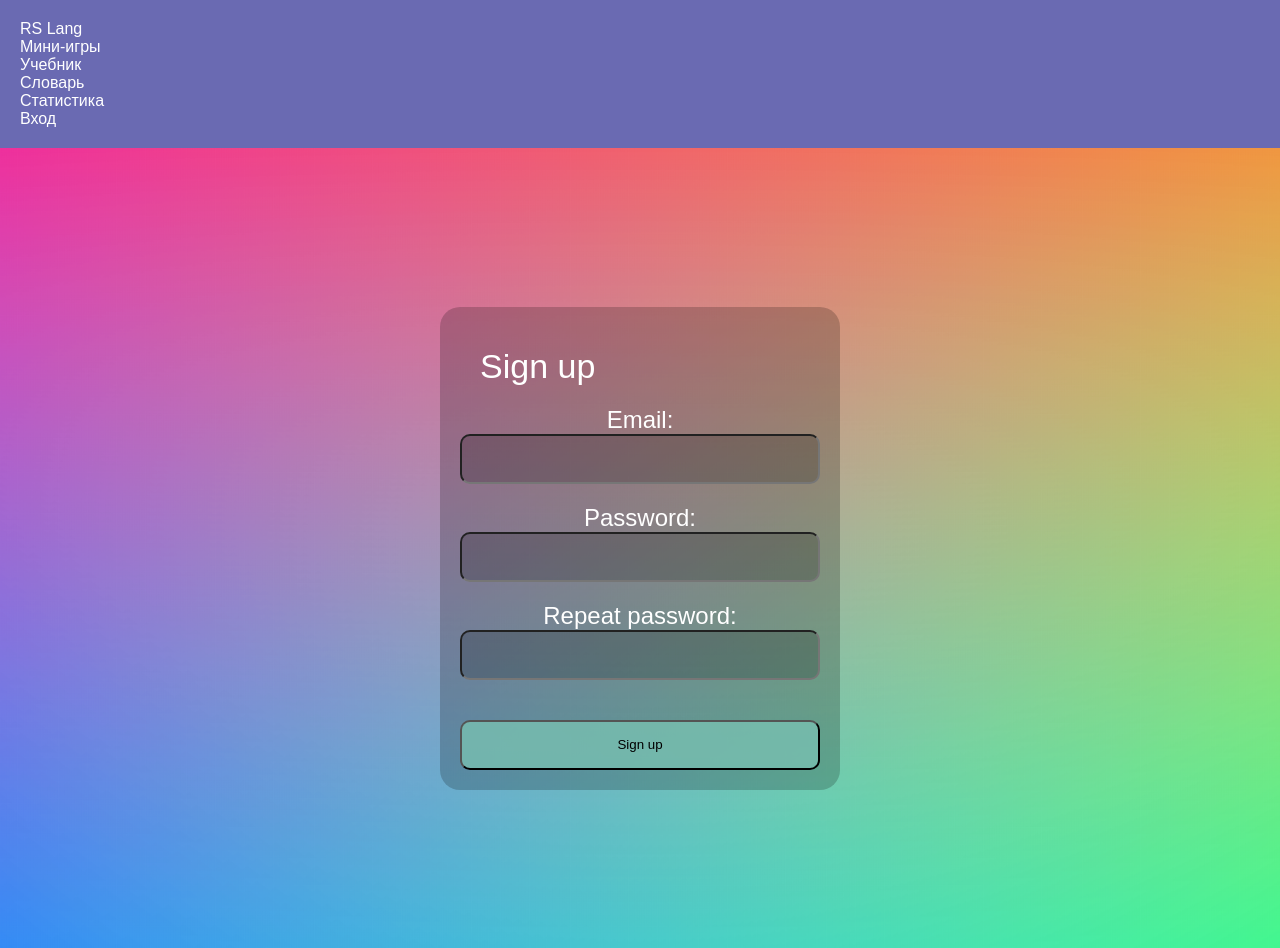
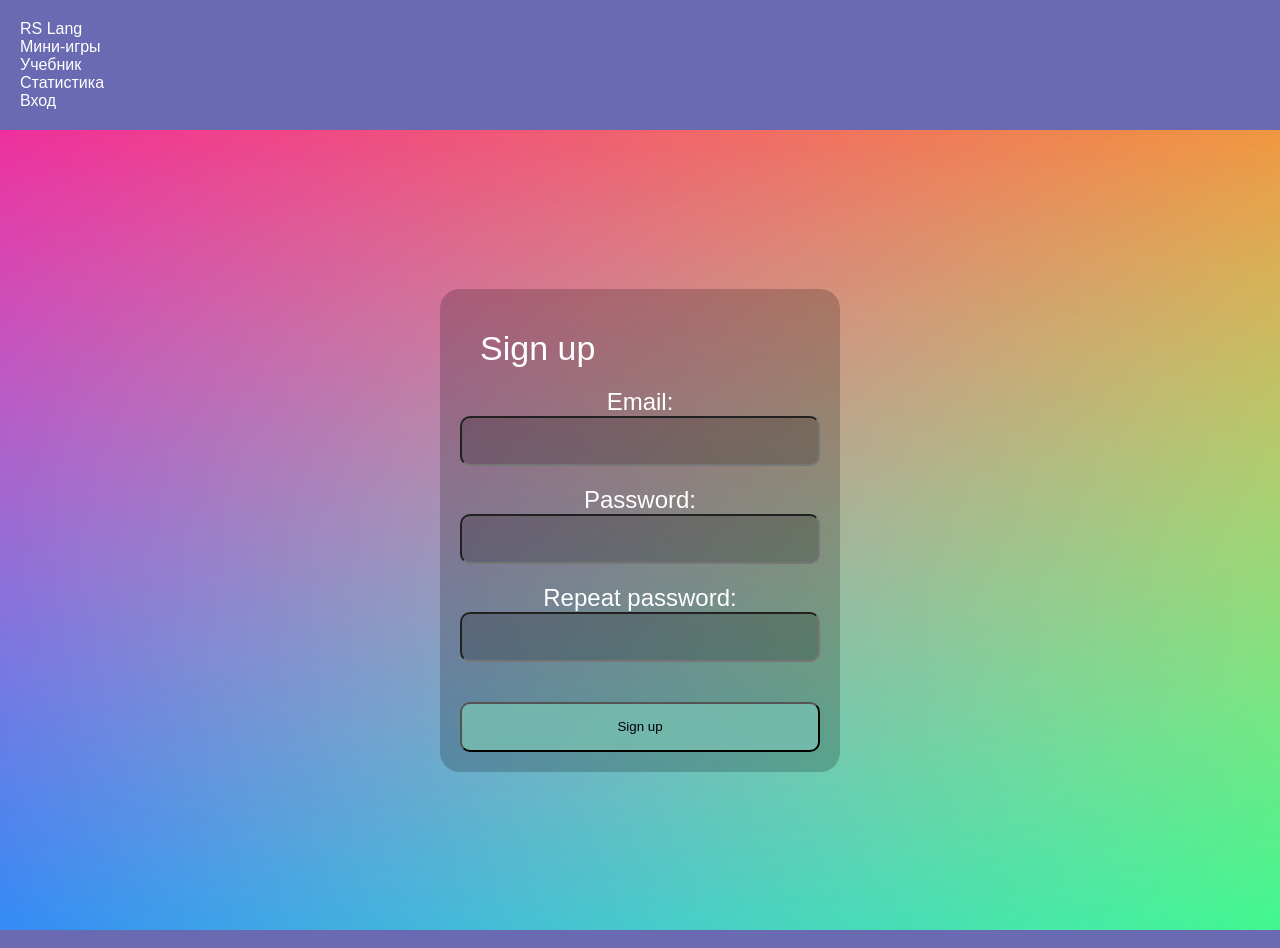
Before and after one commit to klimentsii/rs-lang, an Angular app in the folder rslang/: page /register in a window 1280 px wide. Built offline with nearby package versions, Linux system fonts and the light colour scheme.

Commit message:
feat: remove dictionary link from header

```diff
--- a/rslang/src/app/app.module.ts
+++ b/rslang/src/app/app.module.ts
@@ -15,7 +15,6 @@
 import { GameAudioCallComponent } from "./pages/mini-games/game-audio-call/game-audio-call.component";
 import { AuthComponent } from "./pages/auth/auth.component";
 import { RegisterComponent } from "./pages/register/register.component";
-import { DictionaryComponent } from "./pages/dictionary/dictionary.component";
 
 const appRoutes: Routes = [
   { path: "", component: MainPageComponent },
@@ -26,7 +25,6 @@
   { path: "games/audio-call", component: GameAudioCallComponent },
   { path: "auth", component: AuthComponent },
   { path: "register", component: RegisterComponent },
-  { path: "dictionary", component: DictionaryComponent },
   { path: "**", component: MainPageComponent },
 ];
 
@@ -42,7 +40,6 @@
     GameAudioCallComponent,
     AuthComponent,
     RegisterComponent,
-    DictionaryComponent
   ],
   imports: [
     BrowserModule,
--- a/rslang/src/app/pages/book-page/book-page.component.ts
+++ b/rslang/src/app/pages/book-page/book-page.component.ts
@@ -1,7 +1,6 @@
 import { Component, OnInit } from "@angular/core";
 import { dataBase } from "../../interfaces/interfaces";
 import { URL } from "src/app/constants/constants";
-import { async } from "@angular/core/testing";
 
 // interface Word {
 //   userId: string,
--- a/rslang/src/app/pages/dictionary/dictionary.component.html
+++ /dev/null
@@ -1 +0,0 @@
-<p>dictionary works!</p>
--- a/rslang/src/app/pages/dictionary/dictionary.component.ts
+++ /dev/null
@@ -1,15 +0,0 @@
-import { Component, OnInit } from "@angular/core";
-
-@Component({
-  selector: "app-dictionary",
-  templateUrl: "./dictionary.component.html",
-  styleUrls: ["./dictionary.component.css"]
-})
-export class DictionaryComponent implements OnInit {
-
-  constructor() { }
-
-  ngOnInit(): void {
-  }
-
-}
--- a/rslang/src/app/pages/header-component/header.component.ts
+++ b/rslang/src/app/pages/header-component/header.component.ts
@@ -9,9 +9,9 @@
 
 export class HeaderComponent {
 
-  titleLinks: string[] = ["Мини-игры", "Учебник", "Словарь", "Статистика", "Вход"];
+  titleLinks: string[] = ["Мини-игры", "Учебник", "Статистика", "Вход"];
 
-  links: string[] = ["/games", "/book", "/dictionary", "/statistics", "/auth"];
+  links: string[] = ["/games", "/book", "/statistics", "/auth"];
 
   constructor() {
     // empty
--- a/rslang/src/app/pages/register/register.component.html
+++ b/rslang/src/app/pages/register/register.component.html
@@ -3,7 +3,7 @@
     <form class="auth-inner">
       <div class="auth-title">Sign up</div>
       <div class="auth-suptitle">Email:</div>
-      <input type="email" name="email" class="auth-input" value="email" [(ngModel)]="email" required>
+      <input type="email" name="email" class="auth-input" value="email" [(ngModel)]="email">
       <div class="auth-suptitle">Password:</div>
       <input type="password" name="password" class="auth-input" minlength="8" maxlength="32" value="password" [(ngModel)]="password">
       <div class="auth-suptitle">Repeat password:</div>
--- a/rslang/src/app/pages/register/register.component.ts
+++ b/rslang/src/app/pages/register/register.component.ts
@@ -1,4 +1,5 @@
 import { Component, OnInit } from "@angular/core";
+import { FormsModule } from "@angular/forms";
 
 @Component({
   selector: "app-register",
```
Also changed, not shown: rslang/src/app/pages/dictionary/dictionary.component.css (deleted), 1 other file (tests, documents, lock files or other folders).
